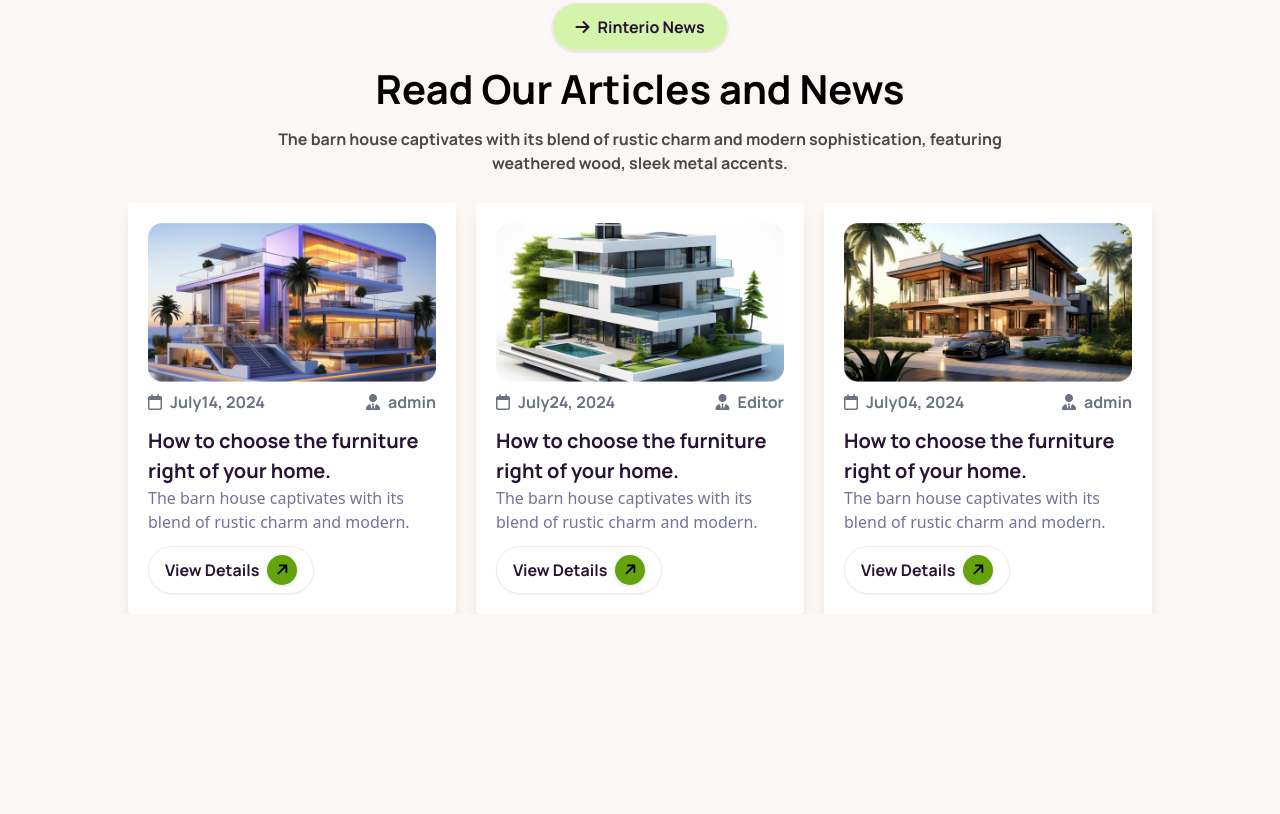
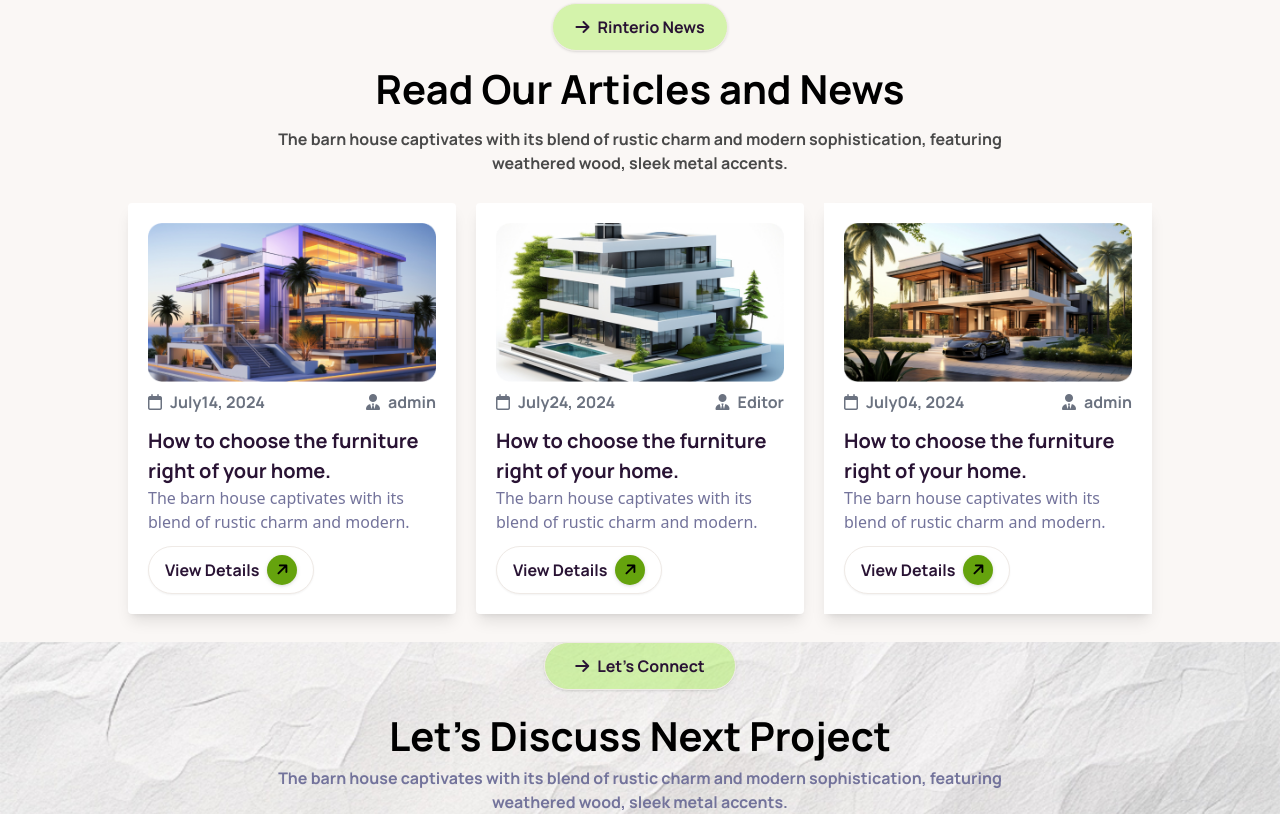
Before and after one commit to engrsakib/Your-land-your-property, a website: page index.html in a window 1280 px wide. Shown: the part 4883-5697 px from the top of the page. Before the commit the page ends 5497 px from the top, so only its background shows below. Drawn offline with Linux system fonts and the light colour scheme.

Commit message:
it from section inti

```diff
--- a/index.html
+++ b/index.html
@@ -28,7 +28,7 @@
       crossorigin="anonymous"
     ></script>
   </head>
-  <body>
+  <body class="box-border">
 <!-- header section start -->
  <header class="bg-white shadow-sm pt-5 pb-7">
     <div class="container mx-auto max-sm:px-6">
@@ -591,6 +591,28 @@ modern sophistication, featuring weathered wood, sleek metal accents.</p>
      </section>
     <!-- read articles end -->
 
+    <!-- input field start -->
+     <section class="mt-7 bg-input bg-cover bg-center">
+       <div class="container mx-auto mt-2">
+         <!-- icon and button start -->
+      <div class="flex items-center mx-auto gap-x-2 manrope text-[16px] font-[700] cursor-pointer btn bg-[#abef5d7c] w-[75%] lg:w-[15%] shadow mt-4">
+        <i class="fa-solid fa-arrow-right"></i>
+        <h3>Let's Connect</h3>
+       </div>
+      <!-- icon and button end -->
+       <!-- text section start -->
+        <div class="lg:w-[60%] mx-auto w-full">
+          <h1 class="manrope text-black text-[40px] font-[700] text-center mt-4">Let’s Discuss Next Project</h1>
+        <p class="manrope text-[16px] font-[500] text-center text-[#73739B]">The barn house captivates with its blend of rustic charm and modern sophistication, featuring weathered wood, sleek metal accents.</p>
+        </div>
+       <!-- text section end -->
+
+       <!-- input field start -->
+
+       <!-- input field end -->
+       </div>
+     </section>
+    <!-- input field end -->
  </main>
 <!-- main part end -->
   </body>
--- a/src/input.css
+++ b/src/input.css
@@ -9,4 +9,7 @@
       font-weight: 700;
       font-style: normal;
     }
+    .bg-input{
+      background-image: url("../B10-Assignment-03/assets/bg.jpg");
+    }
 }
--- a/tailwind.config.js
+++ b/tailwind.config.js
@@ -2,7 +2,11 @@
 module.exports = {
   content: ["./*.{html,js}"],
   theme: {
-    extend: {},
+    extend: {
+      backgroundImage: {
+        'hero-pattern': "url('./B10-Assignment-03/assets/bg.jpg')",
+      }
+    },
   },
   plugins: [
     require('daisyui'),
```
Also changed, not shown: output/output.css.
